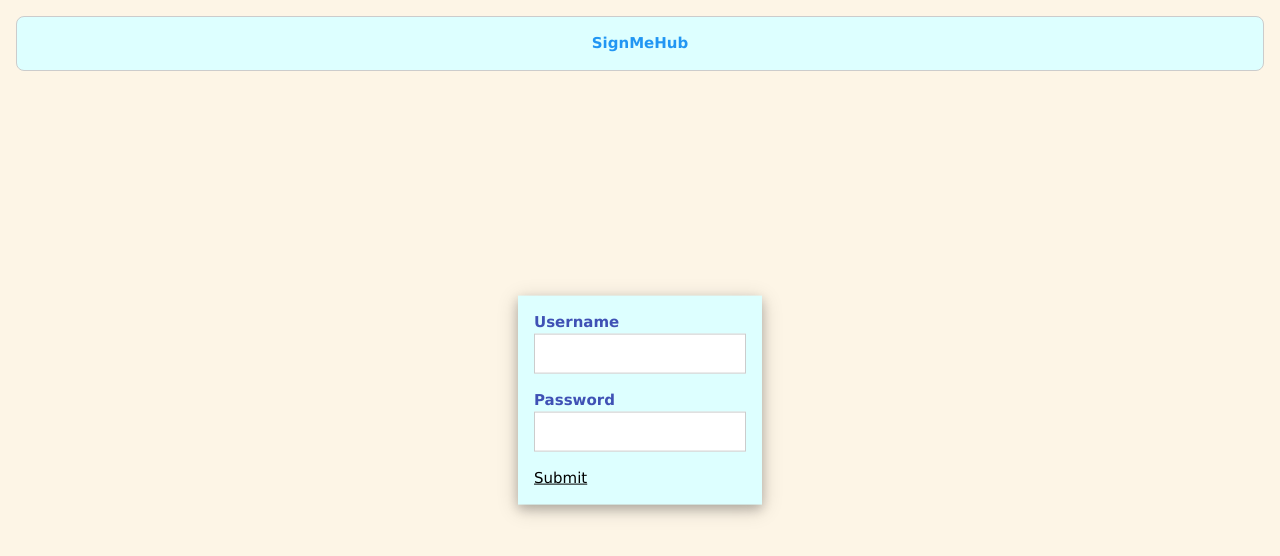
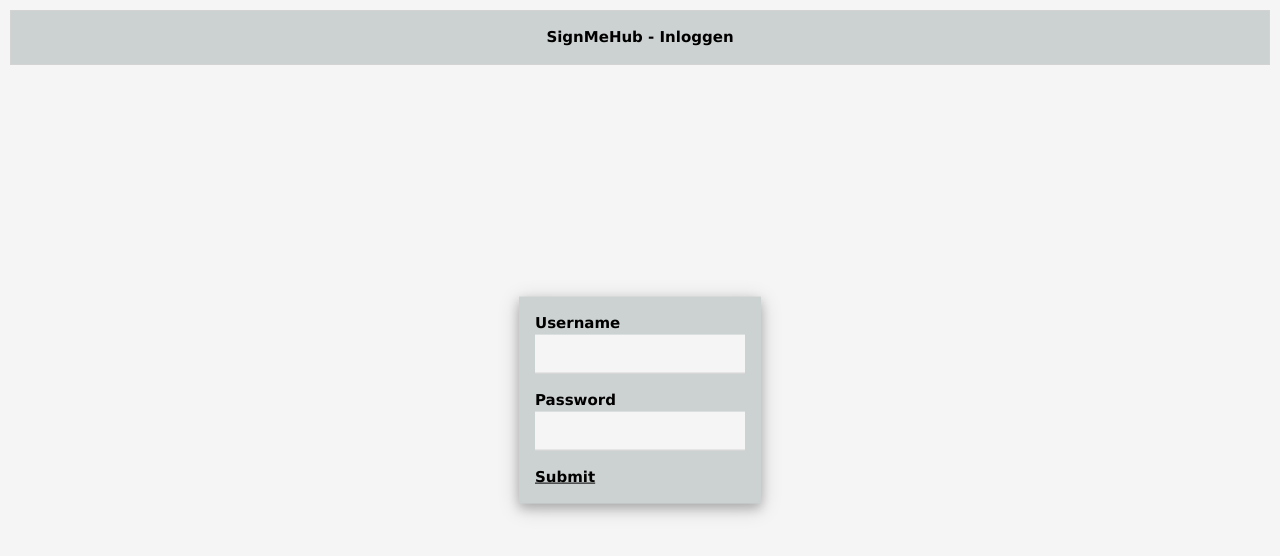
Before and after one commit to baget-underscore/SignMeHub, a PHP site: page /index.html in a window 1280 px wide. Shown: the top 556 px of the page. Run offline with PHP 8.4, Linux system fonts and the light colour scheme.

Commit message:
Changed the style and color scheme

```diff
--- a/index.html
+++ b/index.html
@@ -2,7 +2,7 @@
 
 <head>
     <title>
-        SignMeHub - Login
+        SignMeHub - Home
     </title>
     <link rel="stylesheet" href="https://www.w3schools.com/w3css/4/w3.css">
     <link rel="stylesheet" href="https://cdnjs.cloudflare.com/ajax/libs/font-awesome/4.7.0/css/font-awesome.min.css">
@@ -11,25 +11,25 @@
 </head>
 
 <body>
-    <div class="w3-container">
-        <div class="w3-panel w3-border w3-pale-blue w3-round-large">
-            <p class="w3-center">
-                <label class="w3-text-blue"><b>SignMeHub</b></label>
+    <div>
+        <div class="title">
+            <p class="title">
+                <label class="title"><b>SignMeHub - Inloggen</b></label>
             </p>
         </div>
 
-        <div class="w3-display-middle w3-card-4 w3-pale-blue">
+        <div class="w3-display-middle w3-card-4 login">
             <form class="w3-container" method="post">
-                <p>
-                    <label class="w3-text-indigo"><b>Username</b></label>
-                    <input class="w3-input w3-border w3-white" name="username" type="text">
+                <p class="login">
+                    <label><b>Username</b></label>
+                    <input class="w3-input login" name="username" type="text">
+                </p>
+                <p class="login">
+                    <label><b>Password</b></label>
+                    <input class="w3-input login" name="password" type="text">
                 </p>
                 <p>
-                    <label class="w3-text-indigo"><b>Password</b></label>
-                    <input class="w3-input w3-border w3-white" name="password" type="text">
-                </p>
-                <p>
-                    <a class="button" href="homePage.html">Submit</a>
+                    <a href="homePage.html"><b>Submit</b></a>
                 </p>
             </form>
         </div>
--- a/style.css
+++ b/style.css
@@ -1,23 +1,47 @@
 * {
+    font-family: Verdana, Geneva, Tahoma, sans-serif;
     box-sizing: border-box;
 }
 body {
-    background-color: #fdf5e6
+    background-color: whitesmoke;
+}
+
+div.title {
+    border: 1px solid lightgray;
+    margin: 10px 10px;
+    background-color: rgb(204, 209, 209);
+}
+p.title {
+    text-align: center;
+}
+label.title {
+    text-align: center;
 }
 
 nav {
-    padding: 10px;
-    text-align: center;
+    display: flex;
+    justify-content: space-evenly;
 }
 
-nav button {
+button {
+    background-color: whitesmoke;
+    border: 0px solid rgb(204, 209, 209);
+    padding: 9px 16px;
+    transition: 0.1s;
+}
+button:hover {
+    border-bottom: 4px solid rgb(204, 209, 209);
+}
+button.logout:hover {
+    background-color: lightcoral;
+}
+
+div.login {
+    background-color: rgb(204, 209, 209);
+}
+p.login {
     color: black;
-    background-color: #ddffff;
-    border: 1px solid lightgray;
-    border-radius: 10px;
-    padding: 9px 16px;
-    transition: 0.3s;
 }
-nav button:hover {
-    background-color: lightblue;
+input.login {
+    background-color: whitesmoke;
 }
```
Also changed, not shown: homePage.html (+9 -9 lines), signUpPage.html (+4 -4 lines).
